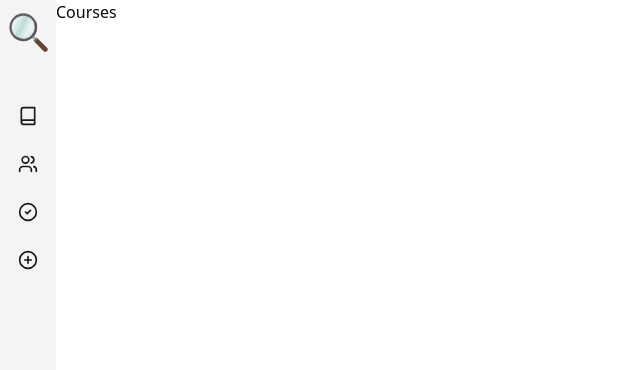
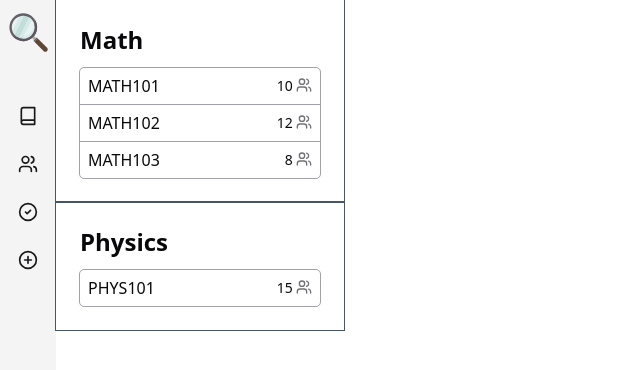
Before and after one commit to TC2005B-autolens/autolens-web, a React (Vite) app: page /app/courses in a window 1280 px wide. Shown: the top 370 px of the page, without its empty margins (0-640 px from the left). Built offline with nearby package versions, Linux system fonts and the light colour scheme.

Commit message:
Vista de cursos

```diff
--- /dev/null
+++ b/app/components/ui/tabs.tsx
@@ -0,0 +1,53 @@
+import * as React from "react"
+import * as TabsPrimitive from "@radix-ui/react-tabs"
+
+import { cn } from "app/lib/utils"
+
+const Tabs = TabsPrimitive.Root
+
+const TabsList = React.forwardRef<
+  React.ElementRef<typeof TabsPrimitive.List>,
+  React.ComponentPropsWithoutRef<typeof TabsPrimitive.List>
+>(({ className, ...props }, ref) => (
+  <TabsPrimitive.List
+    ref={ref}
+    className={cn(
+      "inline-flex h-10 items-center justify-center rounded-md bg-muted p-1 text-muted-foreground",
+      className
+    )}
+    {...props}
+  />
+))
+TabsList.displayName = TabsPrimitive.List.displayName
+
+const TabsTrigger = React.forwardRef<
+  React.ElementRef<typeof TabsPrimitive.Trigger>,
+  React.ComponentPropsWithoutRef<typeof TabsPrimitive.Trigger>
+>(({ className, ...props }, ref) => (
+  <TabsPrimitive.Trigger
+    ref={ref}
+    className={cn(
+      "inline-flex items-center justify-center whitespace-nowrap rounded-sm px-3 py-1.5 text-sm font-medium ring-offset-background transition-all focus-visible:outline-none focus-visible:ring-2 focus-visible:ring-ring focus-visible:ring-offset-2 disabled:pointer-events-none disabled:opacity-50 data-[state=active]:bg-background data-[state=active]:text-foreground data-[state=active]:shadow-sm",
+      className
+    )}
+    {...props}
+  />
+))
+TabsTrigger.displayName = TabsPrimitive.Trigger.displayName
+
+const TabsContent = React.forwardRef<
+  React.ElementRef<typeof TabsPrimitive.Content>,
+  React.ComponentPropsWithoutRef<typeof TabsPrimitive.Content>
+>(({ className, ...props }, ref) => (
+  <TabsPrimitive.Content
+    ref={ref}
+    className={cn(
+      "mt-2 ring-offset-background focus-visible:outline-none focus-visible:ring-2 focus-visible:ring-ring focus-visible:ring-offset-2",
+      className
+    )}
+    {...props}
+  />
+))
+TabsContent.displayName = TabsPrimitive.Content.displayName
+
+export { Tabs, TabsList, TabsTrigger, TabsContent }
--- a/app/main.tsx
+++ b/app/main.tsx
@@ -3,13 +3,14 @@ import ReactDOM from 'react-dom/client'
 import { BrowserRouter, Routes, Route } from 'react-router-dom'
 import Dashboard from './App'
 import './globals.css'
+import CourseScreen from './routes/courses'
 
 ReactDOM.createRoot(document.getElementById('root')!).render(
   <React.StrictMode>
     <BrowserRouter basename='/app'>
       <Routes>
         <Route element={<Dashboard/>}>
-          <Route path='courses' element={<div>Courses</div>} />
+          <Route path='courses' element={<CourseScreen/>} />
           <Route path='groups' element={<div>Groups</div>} />
           <Route path='submissions' element={<div>Submissions</div>} />
           <Route path='newAssignment' element={<div>New Assignment</div>} />
--- /dev/null
+++ b/app/routes/courses.tsx
@@ -0,0 +1,46 @@
+import { cn } from "@/lib/utils"
+import { Users } from "lucide-react"
+
+interface CourseCardProps {
+  title: string,
+  groups: {
+    code: string,
+    members: number
+  }[]
+}
+
+const CourseCard = ({ title, groups }: CourseCardProps) => {
+  return (
+    <div className="outline outline-1 outline-slate-600 p-6 min-w-72 max-w-96">
+      <h2 className="text-2xl font-extrabold mb-3">{title}</h2>
+      <ul className="outline outline-1 outline-zinc-400 rounded-sm flex flex-col relative">
+        { groups.map((group, index) => (
+          <div className={cn(
+            "px-2 hover:bg-muted",
+            index !== 0 ? "border-t border-zinc-400" : ""
+          )}>
+            <li key={index} className="flex items-center gap-4 my-auto h-9 text-sm">
+              <span className="text-base">{group.code}</span>
+              <span className="ml-auto">{group.members}<Users className="inline w-[1rem] h-[1rem] ml-[0.2rem] mb-[0.2rem] text-muted-foreground"/></span>
+            </li>
+          </div>
+        )) }
+      </ul>
+    </div>
+  )
+}
+
+function CourseScreen() {
+  return (
+    <div>
+      <CourseCard title='Math' groups={[
+        { code: 'MATH101', members: 10 },
+        { code: 'MATH102', members: 12 },
+        { code: 'MATH103', members: 8 }
+      ]} />
+      <CourseCard title='Physics' groups={[{ code: 'PHYS101', members: 15 }]} />
+    </div>
+  )
+}
+
+export default CourseScreen;
--- a/package.json
+++ b/package.json
@@ -11,6 +11,7 @@
   },
   "dependencies": {
     "@radix-ui/react-slot": "^1.0.2",
+    "@radix-ui/react-tabs": "^1.0.4",
     "@radix-ui/react-tooltip": "^1.0.7",
     "class-variance-authority": "^0.7.0",
     "clsx": "^2.1.1",
```
Also changed, not shown: 1 other file (tests, documents, lock files or other folders).
